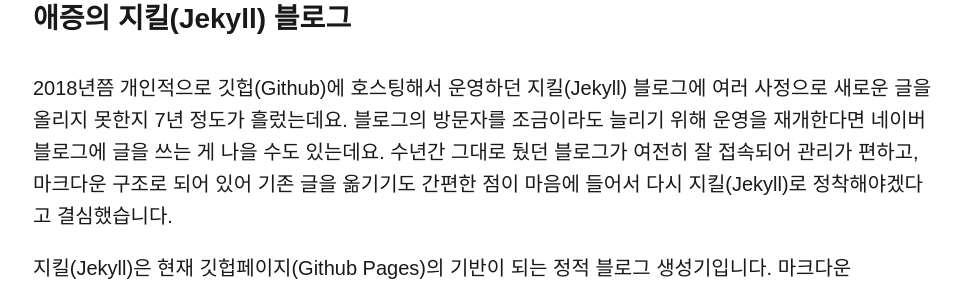
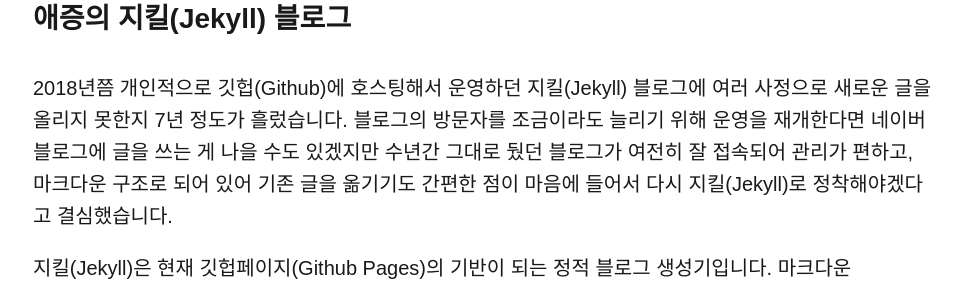
Before and after one commit to hyungyunlim/hyungyunlim.github.io, a Jekyll site: the page built from _posts/2025-07-15-improving-jekyll-blog-with-obsidian.md, in a window 1280 px wide and 900 px high. Shown: the part 333-621 px from the top of the window, without its empty margins (157-1120 px from the left). Built offline with Jekyll 4.4.1, drawn with Linux system fonts in a browser that asks for light colours; our own code applies the rules of GitHub Pages for plain Markdown files; comment, search, counter and statistics services are not loaded.

Commit message:
[PUBLISHER] Merge #19

```diff
--- a/_posts/2025-07-15-improving-jekyll-blog-with-obsidian.md
+++ b/_posts/2025-07-15-improving-jekyll-blog-with-obsidian.md
@@ -13,10 +13,12 @@
   - 생산성
   - 마크다운
 excerpt: 옵시디언과 지킬을 활용하여 블로그 운영을 효율적으로 개선하는 방법을 소개합니다.
+share_link: https://docs.junlim.org/8kvghk1q#alVCmVVo2ZsjJkmU02m7GsJf/I6e8Iu753gIwuD5+IM
+share_updated: 2025-07-15T17:48:03+09:00
 ---
 
 ### 애증의 지킬(Jekyll) 블로그
-2018년쯤 개인적으로 깃헙(Github)에 호스팅해서 운영하던 지킬(Jekyll) 블로그에 여러 사정으로 새로운 글을 올리지 못한지 7년 정도가 흘렀는데요. 블로그의 방문자를 조금이라도 늘리기 위해 운영을 재개한다면 네이버 블로그에 글을 쓰는 게 나을 수도 있는데요. 수년간 그대로 뒀던 블로그가 여전히 잘 접속되어 관리가 편하고, 마크다운 구조로 되어 있어 기존 글을 옮기기도 간편한 점이 마음에 들어서 다시 지킬(Jekyll)로 정착해야겠다고 결심했습니다.
+2018년쯤 개인적으로 깃헙(Github)에 호스팅해서 운영하던 지킬(Jekyll) 블로그에 여러 사정으로 새로운 글을 올리지 못한지 7년 정도가 흘렀습니다. 블로그의 방문자를 조금이라도 늘리기 위해 운영을 재개한다면 네이버 블로그에 글을 쓰는 게 나을 수도 있겠지만 수년간 그대로 뒀던 블로그가 여전히 잘 접속되어 관리가 편하고, 마크다운 구조로 되어 있어 기존 글을 옮기기도 간편한 점이 마음에 들어서 다시 지킬(Jekyll)로 정착해야겠다고 결심했습니다.
 
 지킬(Jekyll)은 현재  깃헙페이지(Github Pages)의 기반이 되는 정적 블로그 생성기입니다. 마크다운(Markdown) 파일을 HTML로 변환하여, 간단하게 블로그를 만들고 배포할 수 있습니다. 당시에는 지금보다도 개발 관련 지식이 부족하고, 깃(Git)도 너무 어려워서 세팅하는데, 어려웠던 기억이 나네요. 정적 블로그는 고(Go) 언어 기반의 휴고(Hugo)라는 것도 있고, 옵시디언 사용자분들은 디지털 가든(Digital Garden)이나 쿼츠(Quartz)도 많이 사용하시는 것 같은데, 제 사용 패턴에는 기존에 사용하던 지킬(Jekyll)이 맞는 것 같아서 그대로 유지하기로 합니다.
 
```
